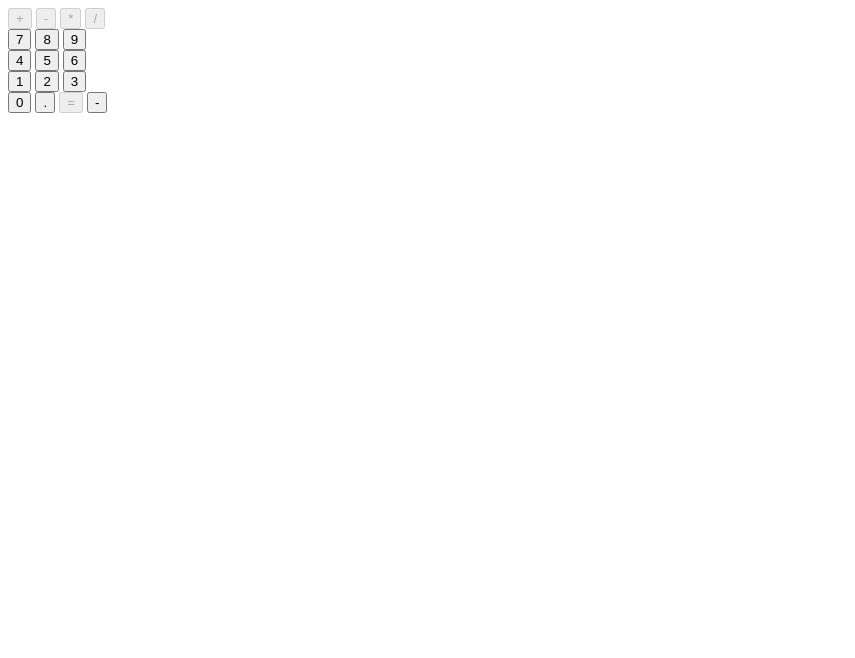
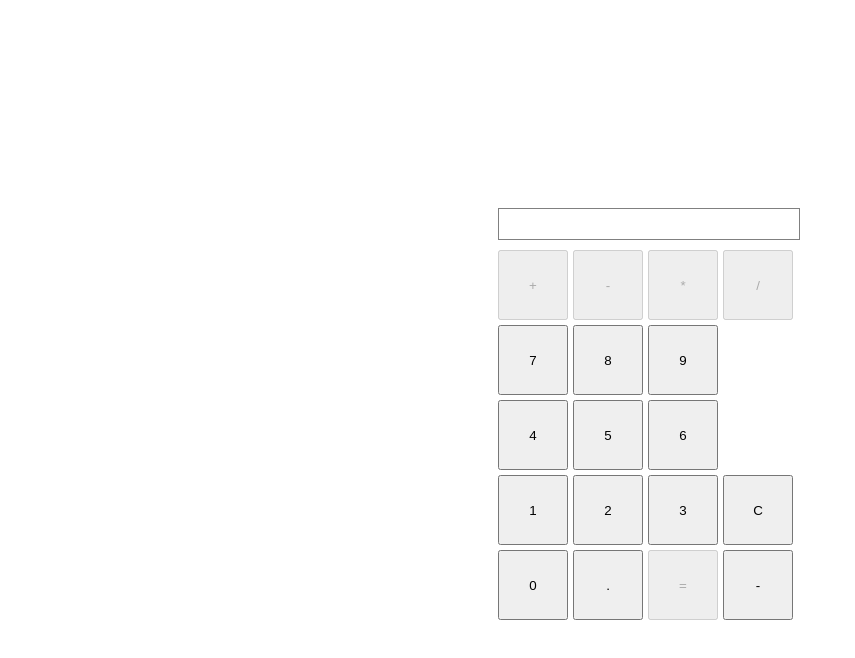
Before and after one commit to botondburgmann/FrontEndCourseJS2, a plain HTML site: page index.html in a window 1280 px wide. Shown: the whole page, without its empty margins (0-855 px from the left). Drawn offline with Linux system fonts and the light colour scheme.

Commit message:
adding a bit of css

```diff
--- a/index.html
+++ b/index.html
@@ -1,19 +1,16 @@
 <!DOCclass html>
 <html lang="en">
-
   <head>
-        <meta charset="UTF-8">
-        <meta name="viewport" content="width=device-width, initial-scale=1.0">
-        <link rel="stylesheet" href="styles.css">
+    <meta charset="UTF-8" />
+    <meta name="viewport" content="width=device-width, initial-scale=1.0" />
+    <link rel="stylesheet" href="styles.css" />
     <script src="script.js" defer></script>
-        <title>Document</title>
+    <title>calculator</title>
   </head>
 
   <body>
-
-
-        <div class="display">
-        </div>
+    <div class="calculator">
+      <div class="display"></div>
       <div class="row">
         <button class="button operator">+</button>
         <button class="button operator">-</button>
@@ -34,6 +31,7 @@
         <button class="button number">1</button>
         <button class="button number">2</button>
         <button class="button number">3</button>
+        <button class="button number">C</button>
       </div>
       <div class="row">
         <button class="button number">0</button>
@@ -41,7 +39,6 @@
         <button id="equal" class="button">=</button>
         <button class="button">-</button>
       </div>
-
+    </div>
   </body>
-
 </html>
--- a/styles.css
+++ b/styles.css
@@ -0,0 +1,31 @@
+body {
+  height: 100vh;
+  width: 100vw;
+  display: flex;
+  justify-content: center;
+  align-items: center;
+}
+
+.calculator {
+  width: 300px;
+  height: 400px;
+}
+
+.display {
+  width: 100%;
+  height: 30px;
+  border: 1px solid grey;
+  margin-bottom: 10px;
+}
+
+.row {
+  width: 400px;
+  display: flex;
+  gap: 5px;
+  margin-bottom: 5px;
+}
+
+.button {
+  width: 70px;
+  height: 70px;
+}
```
Lines whose indentation alone changed are shown as unchanged.
